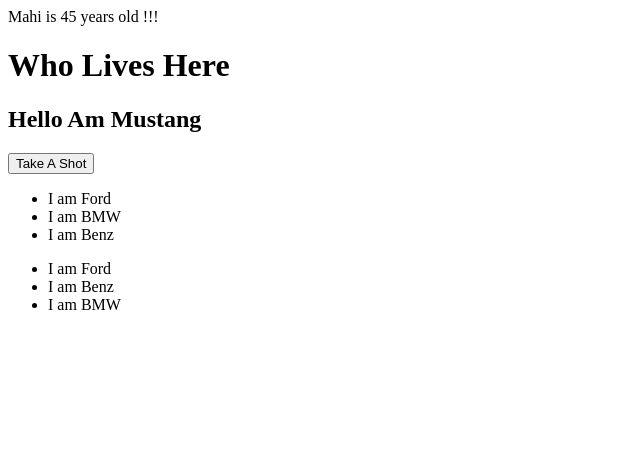
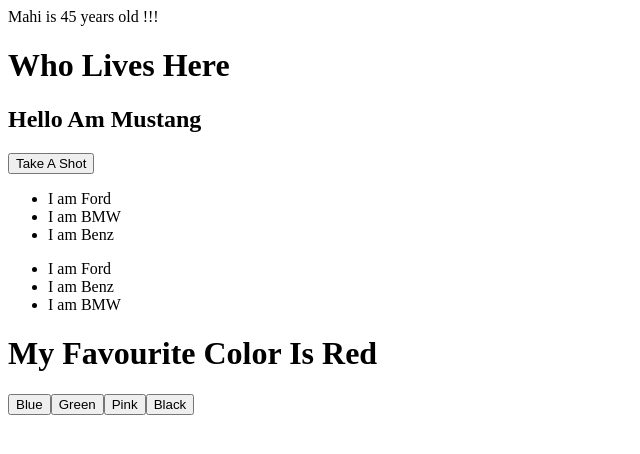
Before and after one commit to abishekak18/React.js, a React app: page / in a window 1280 px wide. Shown: the top 454 px of the page, without its empty margins (0-640 px from the left). Built offline with nearby package versions, Linux system fonts and the light colour scheme; the HTML template or start-up script is replaced by a standard one.

Commit message:
Update main.jsx

```diff
--- a/src/main.jsx
+++ b/src/main.jsx
@@ -6,6 +6,7 @@ import Garage from './props.jsx';
 import Football from './events.jsx';
 import List from './list.jsx';
 import Keys from './keys.jsx';
+import Favclr from './use_effect.jsx';
 
 createRoot(document.getElementById('root')).render(
   <StrictMode>
@@ -14,5 +15,6 @@ createRoot(document.getElementById('root')).render(
     <Football/>
     <List/>
     <Keys/>
+    <Favclr/>
   </StrictMode>,
 );
```
